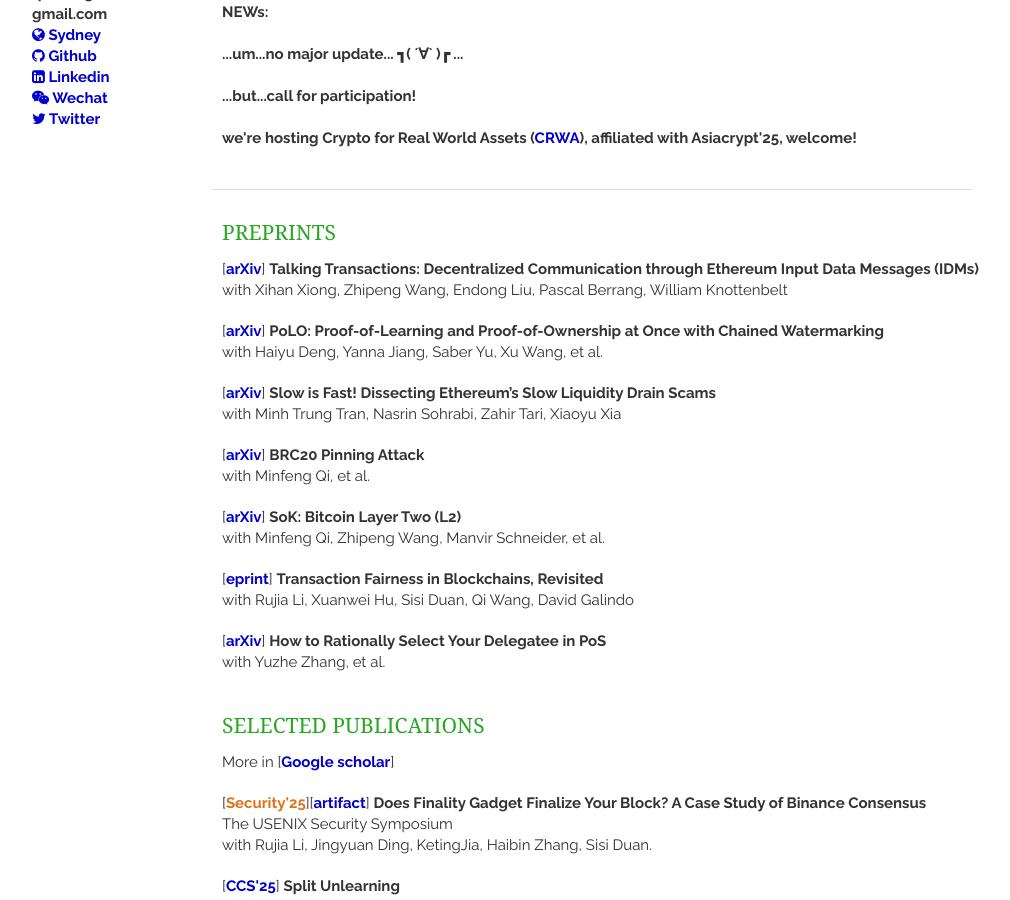
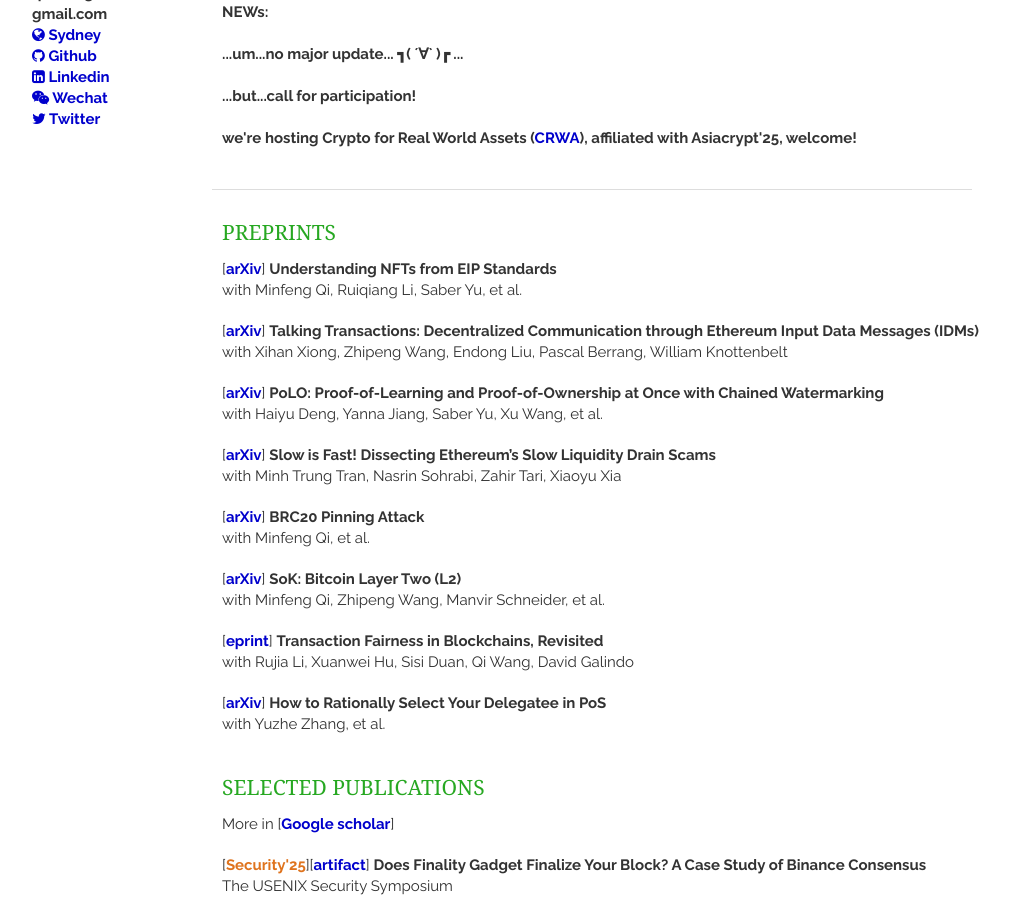
Before and after one commit to qinwang-git/qinwang-git.github.io, a Jekyll site: the page built from index.html, in a window 1280 px wide and 900 px high, scrolled down 305 px. Shown: the whole window, without its empty margins (138-1148 px from the left). Built offline with Jekyll 4.4.1, drawn with Linux system fonts in a browser that asks for light colours; nearby versions of some CDN libraries; a script that is not in the unit is left out; the list of posts is cut into pages by our own code.

Commit message:
Update publications.html

```diff
--- a/_includes/publications.html
+++ b/_includes/publications.html
@@ -1,5 +1,14 @@
 <section class="thirteen columns">
   <h1>Preprints</h1>
+
+      <article>
+        <header>
+          [<strong><a href = "https://arxiv.org/pdf/2508.07190" target="_blank">arXiv</a></strong>]
+               <strong> Understanding NFTs from EIP Standards </strong>
+            <br> with Minfeng Qi, Ruiqiang Li, Saber Yu, et al.
+        </header>
+      </article>
+
 
     <article>
         <header>
```
